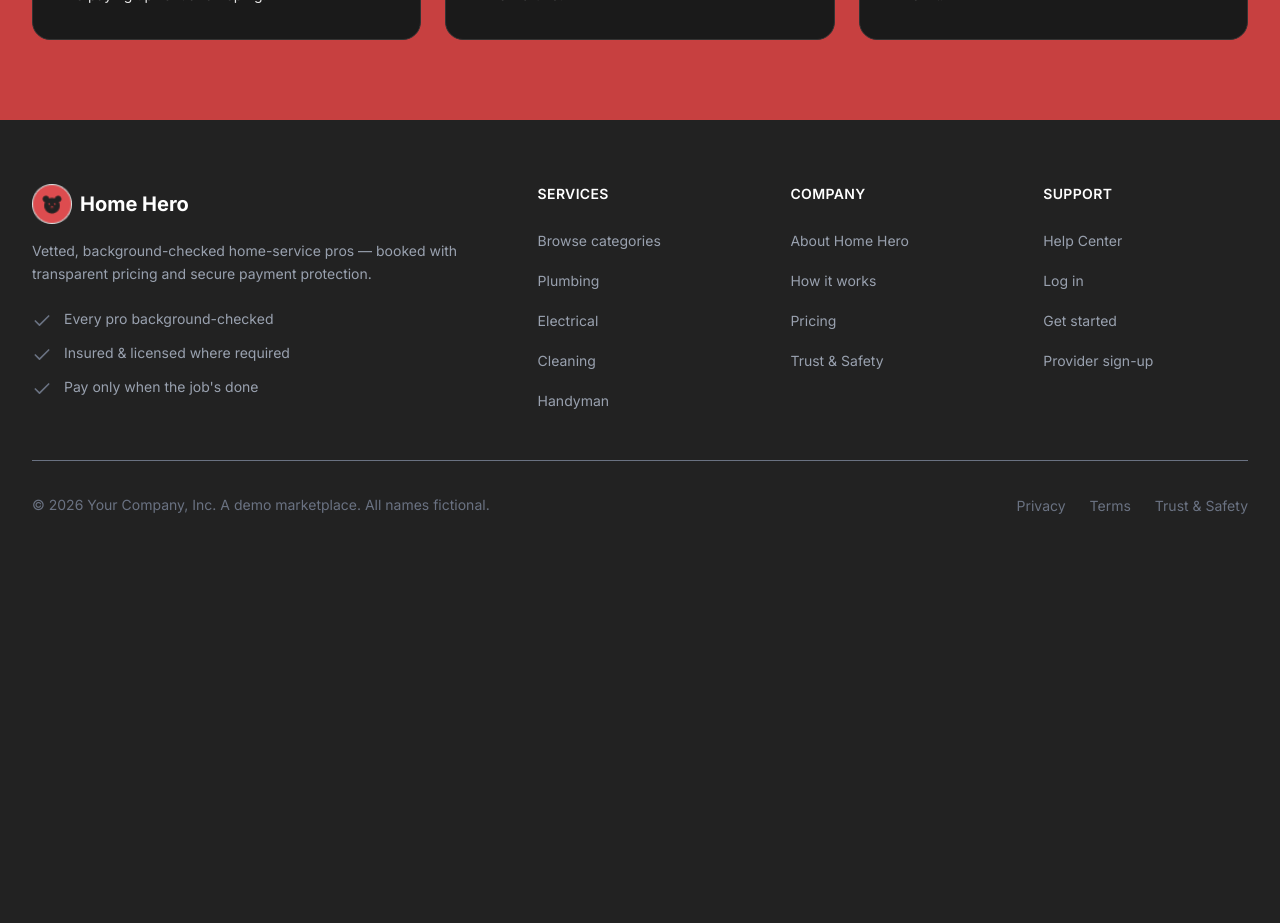
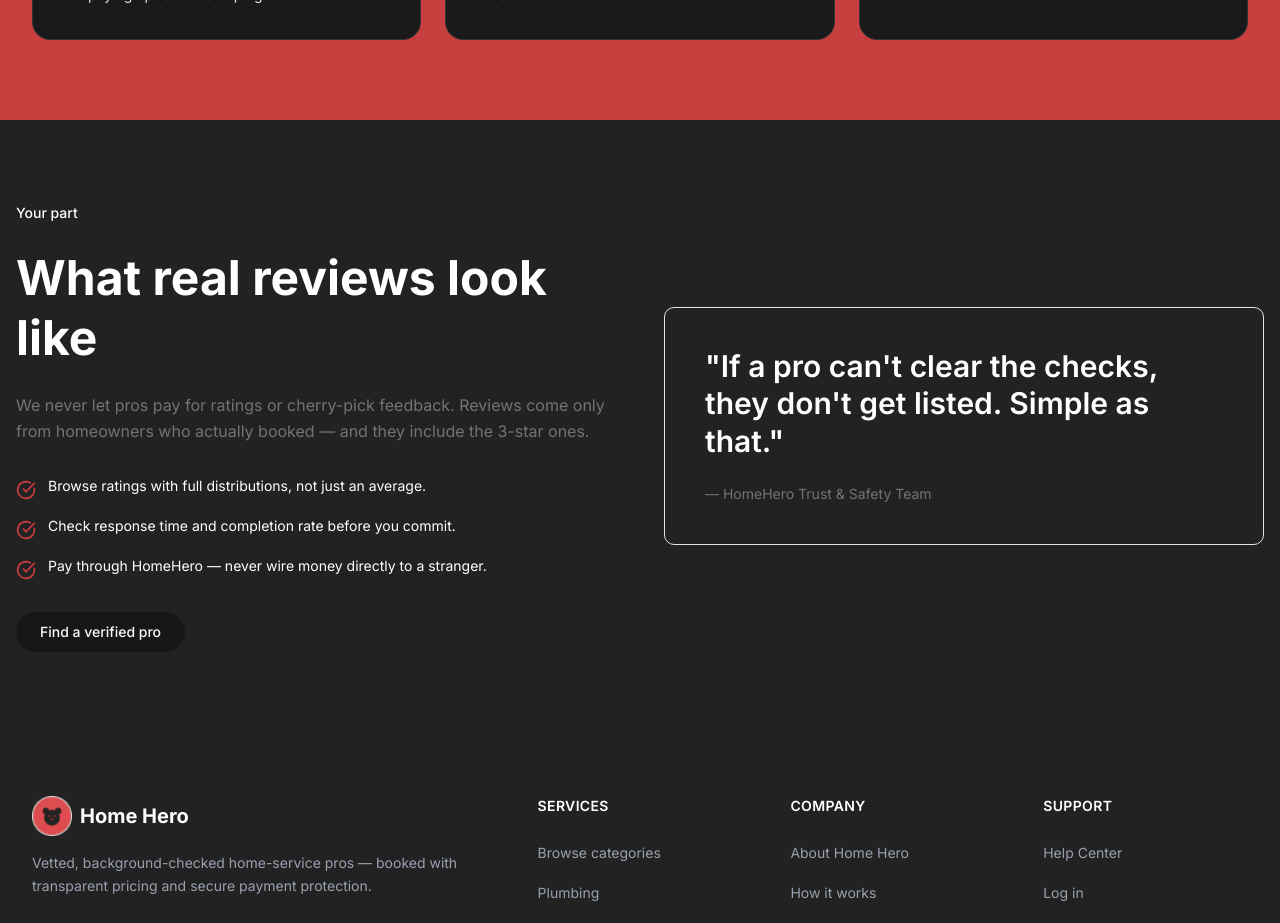
Before and after one commit to ehasunulislam/Ph_l2_A5_FixItNow_frontend, a Next.js app: page /trust-safety in a window 1280 px wide. Shown: the part 1880-2803 px from the top of the page. Before the commit the page ends 2461 px from the top, so only its background shows below. Built offline with nearby package versions, Linux system fonts and the light colour scheme; no server answers.

Commit message:
create the Reviews component

```diff
--- /dev/null
+++ b/app/trust-safety/_components/Reviews.tsx
@@ -0,0 +1,73 @@
+import { CheckCircle } from 'lucide-react'
+
+export default function Reviews() {
+  const reviewPoints = [
+    {
+      icon: CheckCircle,
+      text: 'Browse ratings with full distributions, not just an average.',
+    },
+    {
+      icon: CheckCircle,
+      text: 'Check response time and completion rate before you commit.',
+    },
+    {
+      icon: CheckCircle,
+      text: 'Pay through HomeHero — never wire money directly to a stranger.',
+    },
+  ]
+
+  return (
+    <section className="w-full py-20 px-4">
+      <div className="max-w-7xl mx-auto">
+        <div className="grid grid-cols-1 lg:grid-cols-2 gap-12 items-center text-white">
+          {/* Left Column */}
+          <div>
+            {/* Label */}
+            <div className="inline-block mb-6">
+              <span className="text-sm font-medium">Your part</span>
+            </div>
+
+            {/* Heading */}
+            <h2 className="text-4xl md:text-5xl font-bold mb-6 leading-tight">
+              What real reviews look like
+            </h2>
+
+            {/* Description */}
+            <p className="text-muted-foreground text-base mb-8 leading-relaxed">
+              We never let pros pay for ratings or cherry-pick feedback. Reviews come only from homeowners who actually booked — and they include the 3-star ones.
+            </p>
+
+            {/* Review Points */}
+            <div className="space-y-4 mb-8">
+              {reviewPoints.map((point, index) => (
+                <div key={index} className="flex items-start gap-3">
+                  <CheckCircle className="w-5 h-5 text-[#C93C3F] shrink-0 mt-1" />
+                  <p className="text-sm">{point.text}</p>
+                </div>
+              ))}
+            </div>
+
+            {/* CTA Button */}
+            <button className="bg-primary hover:bg-primary/90 text-primary-foreground px-6 py-2.5 rounded-full font-medium text-sm transition-colors">
+              Find a verified pro
+            </button>
+          </div>
+
+          {/* Right Column - Testimonial */}
+          <div className="flex items-center justify-center">
+            <div className="border border-border rounded-lg p-8 lg:p-10">
+              <blockquote className="mb-6">
+                <p className="text-2xl lg:text-3xl font-semibold  leading-tight">
+                  &quot;If a pro can&apos;t clear the checks, they don&apos;t get listed. Simple as that.&quot;
+                </p>
+              </blockquote>
+              <footer className="text-sm text-muted-foreground">
+                — HomeHero Trust & Safety Team
+              </footer>
+            </div>
+          </div>
+        </div>
+      </div>
+    </section>
+  )
+}
--- a/app/trust-safety/page.tsx
+++ b/app/trust-safety/page.tsx
@@ -2,6 +2,7 @@
 import Hero from './_components/Hero'
 import Visting from './_components/Visiting'
 import Guarantee from './_components/Guarantee'
+import Reviews from './_components/Reviews'
 
 const TrustSaftypage = () => {
   return (
@@ -9,6 +10,7 @@
       <Hero />
       <Visting />
       <Guarantee />
+      <Reviews />
     </div>
   )
 }
```
